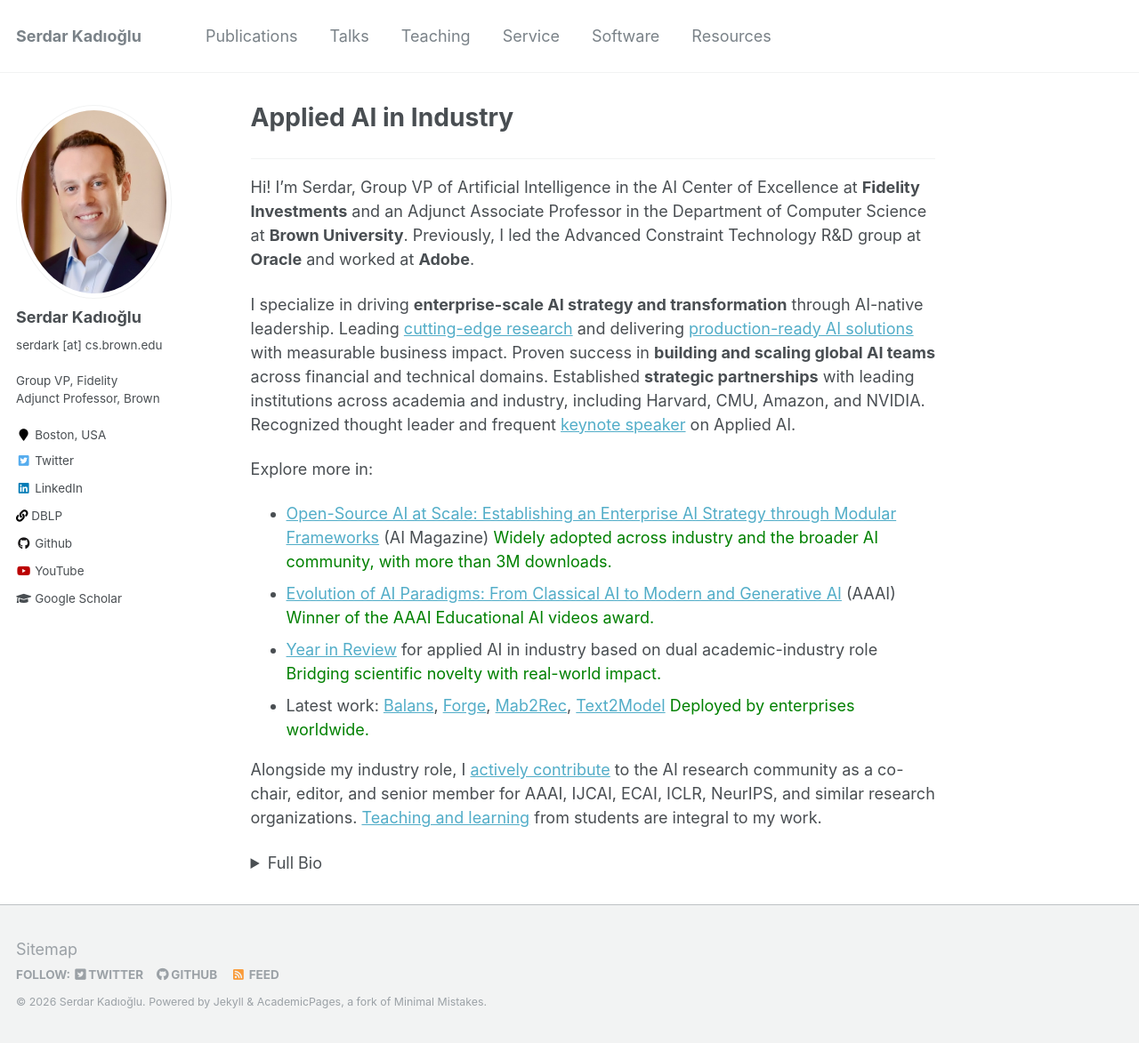
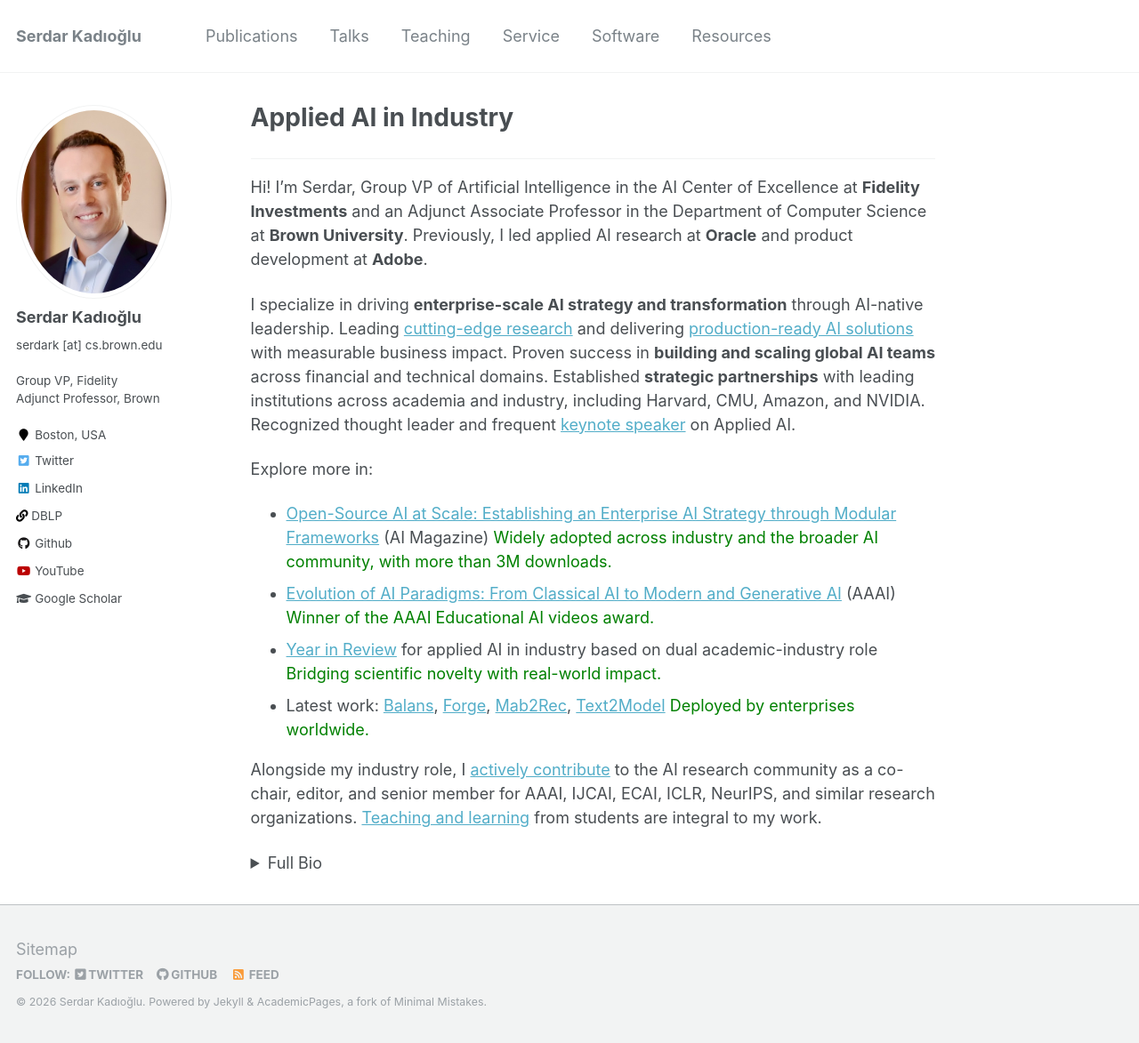
Before and after one commit to skadio/skadio.github.io, a Jekyll site: the page built from _pages/about.md, in a window 1280 px wide and 1173 px high. Shown: the whole window at 89% size. Built offline with Jekyll 4.4.1, drawn with Linux system fonts in a browser that asks for light colours.

Commit message:
Revise about page content and structure
Updated the about page to reflect current roles and contributions.

```diff
--- a/_pages/about.md
+++ b/_pages/about.md
@@ -10,7 +10,7 @@ redirect_from:
 
 ---
 
-Hi! I'm Serdar, Group VP of Artificial Intelligence in the AI Center of Excellence at **Fidelity Investments** and an Adjunct Associate Professor in the Department of Computer Science at **Brown University**. Previously, I led the Advanced Constraint Technology R&D group at **Oracle** and worked at **Adobe**.
+Hi! I'm Serdar, Group VP of Artificial Intelligence in the AI Center of Excellence at **Fidelity Investments** and an Adjunct Associate Professor in the Department of Computer Science at **Brown University**. Previously, I led applied AI research at **Oracle** and product development at **Adobe**.
 
 I specialize in driving **enterprise-scale AI strategy and transformation** through AI-native leadership. Leading [cutting-edge research](https://skadio.github.io/publications/) and delivering [production-ready AI solutions](https://skadio.github.io/software/) with measurable business impact. Proven success in **building and scaling global AI teams** across financial and technical domains. Established **strategic partnerships** with leading institutions across academia and industry, including Harvard, CMU, Amazon, and NVIDIA. Recognized thought leader and frequent [keynote speaker](https://skadio.github.io/talks/) on Applied AI.
 
```
